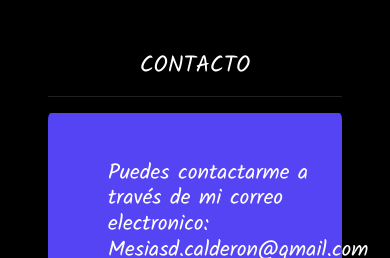
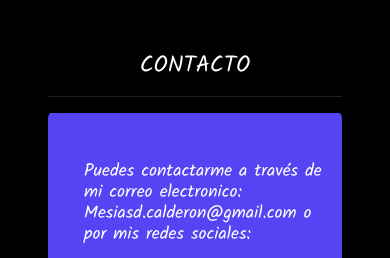
Before and after one commit to DaniCalderonM/Portafolio, a plain HTML site: page index.html in a window 390 px wide. Shown: the part 3930-4188 px from the top of the page. Drawn offline with nearby package versions, Linux system fonts and the light colour scheme.

Commit message:
mejorando responsividad

```diff
--- a/assets/css/styles.css
+++ b/assets/css/styles.css
@@ -128,7 +128,7 @@ header h2 {
 
 /* Con esta clase definimos el color de fondo del cuerpo de nuestra card */
 .card-body {
-    background-color: rgb(57, 40, 214) ;
+    background-color: rgb(57, 40, 214);
 }
 
 /* SECCION CONTACTO */
@@ -142,12 +142,18 @@ header h2 {
     font-size: 5rem;
 }
 
-.letra{
+.letra {
     font-size: 1.5rem;
 }
 
+@media (max-width:768px) {
+    .correo {
+        font-size: 1.1rem;
+    }
+}
+
 /* Con esta clase definimos el color de fondo del div */
-.contacto{
+.contacto {
     background-color: rgb(85, 68, 243);
     border-radius: 1%;
 }
@@ -167,6 +173,6 @@ footer {
     color: gray;
 }
 
-h5{
+h5 {
     font-weight: 700;
 }
--- a/index.html
+++ b/index.html
@@ -224,7 +224,7 @@
         <h3 id="contacto" class="text-white text-center">CONTACTO</h3>
         <hr class="barrita">
         <div class="container text-white contacto">
-            <h4 class="pt-5 pb-2 ps-5">Puedes contactarme a través de mi correo electronico: Mesiasd.calderon@gmail.com o por mis redes sociales:</h4>
+            <h4 class="pt-5 pb-2 ps-4 correo">Puedes contactarme a través de mi correo electronico: Mesiasd.calderon@gmail.com o por mis redes sociales:</h4>
             <div class="row text-center">
                 <!-- GITHUB -->
                 <div class="col tamaño-awesome">
```
